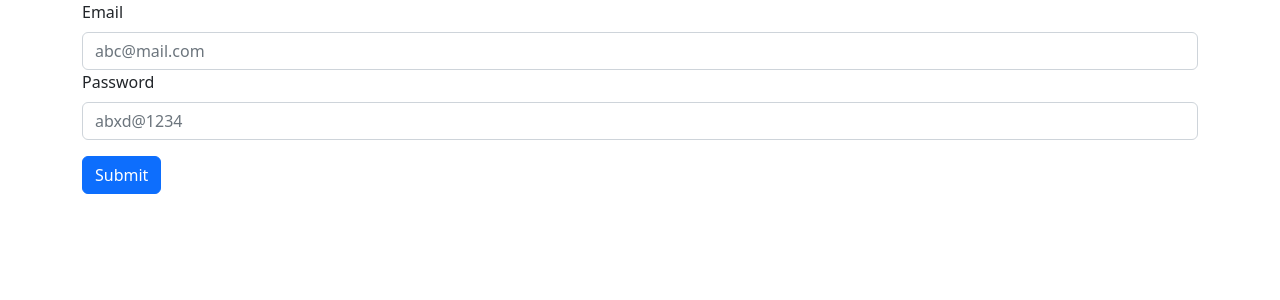
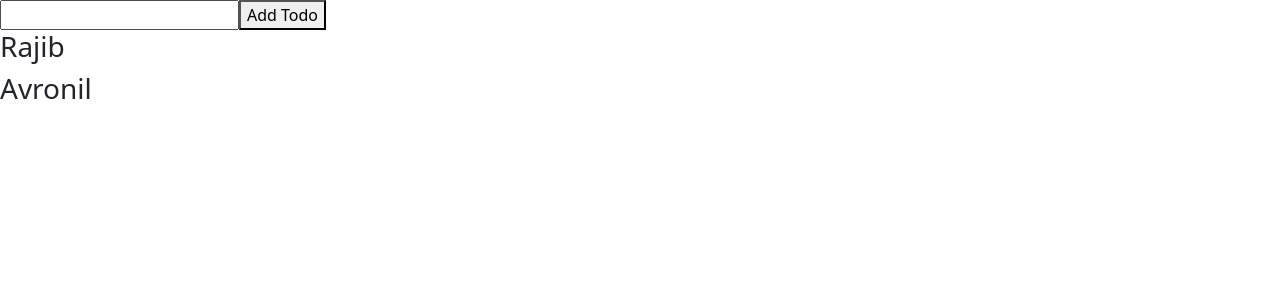
Before and after one commit to avronilrajib/React_Js_Classes, a React (Vite) app: page / in a window 1280 px wide. Shown: the top 300 px of the page. Built offline with nearby package versions, Linux system fonts and the light colour scheme.

Commit message:
state_lifting_principle simple todo app

```diff
--- a/src/App.jsx
+++ b/src/App.jsx
@@ -12,6 +12,7 @@ import EventBubbling from "./componants/Event_Bubbling/EventBubbling";
 import CollectForm from "./componants/Collect_form_data/CollectForm";
 import StateObject from "./componants/UseSatate_with_Object/StateObject";
 import Child from "./componants/STATE_LIFTING/Child";
+import Home from "./componants/state_lifting_principle/Home";
 
 function App() {
   const receivedData = (chidData) => {
@@ -29,8 +30,9 @@ function App() {
       <Previous_state />
       <EventBubbling /> */}
       {/* <CollectForm /> */}
-      <StateObject />
-      <Child onChildData={receivedData} />
+      {/* <StateObject />
+      <Child onChildData={receivedData} /> */}
+      <Home />
     </div>
   );
 }
--- /dev/null
+++ b/src/componants/state_lifting_principle/Home.jsx
@@ -0,0 +1,20 @@
+import React, { useState } from "react";
+
+import Todos from "./Todos";
+import NewTodo from "./NewTodo";
+
+const dummytodos = ["Rajib", "Avronil"];
+
+export default function Home() {
+  const [todos, setTodo] = useState(dummytodos);
+
+  const handleNewTodo = (newTodo) => {
+    setTodo([...todos, newTodo]);
+  };
+  return (
+    <div>
+      <NewTodo onTodo={handleNewTodo} />
+      <Todos todos={todos} />
+    </div>
+  );
+}
--- /dev/null
+++ b/src/componants/state_lifting_principle/NewTodo.jsx
@@ -0,0 +1,28 @@
+import React, { useState } from "react";
+
+export default function NewTodo(props) {
+  const [todo, setTodo] = useState("");
+
+  const handleSubmit = (event) => {
+    event.preventDefault();
+    props.onTodo(todo);
+  };
+
+  const handleChange = (event) => {
+    setTodo(event.target.value);
+  };
+  return (
+    <div>
+      <form onSubmit={handleSubmit}>
+        <input
+          type="text"
+          onChange={handleChange}
+          value={todo}
+          id="todo"
+          name="todo"
+        />
+        <button>Add Todo</button>
+      </form>
+    </div>
+  );
+}
--- /dev/null
+++ b/src/componants/state_lifting_principle/Todo.jsx
@@ -0,0 +1,11 @@
+import React from "react";
+
+export default function Todo(props) {
+  console.log(props.todo);
+
+  return (
+    <div>
+      <h3>{props.todo}</h3>
+    </div>
+  );
+}
--- /dev/null
+++ b/src/componants/state_lifting_principle/Todos.jsx
@@ -0,0 +1,15 @@
+import React from "react";
+import Todo from "./Todo";
+function Todos(props) {
+  console.log(props.todos);
+
+  return (
+    <div>
+      {props.todos.map((todo, index) => (
+        <Todo key={index} todo={todo} />
+      ))}
+    </div>
+  );
+}
+
+export default Todos;
```
